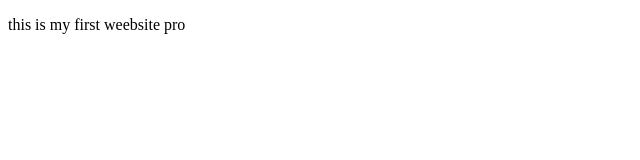
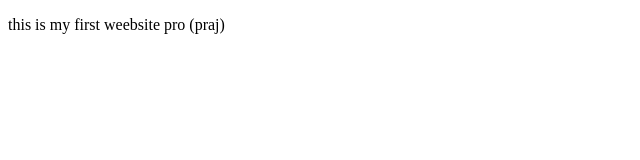
Before and after one commit to PrajwalTech-45/Math-_Website-, a plain HTML site: page index.html in a window 1280 px wide. Shown: the full height of the page, 0-640 px from the left. Drawn offline with Linux system fonts and the light colour scheme.

Commit message:
add praj

```diff
--- a/index.html
+++ b/index.html
@@ -7,6 +7,6 @@
 </head>
 <body>
     <p>this is my first weebsite
-       pro <p>
+       pro (praj)<p>
 </body>
 </html>
```
